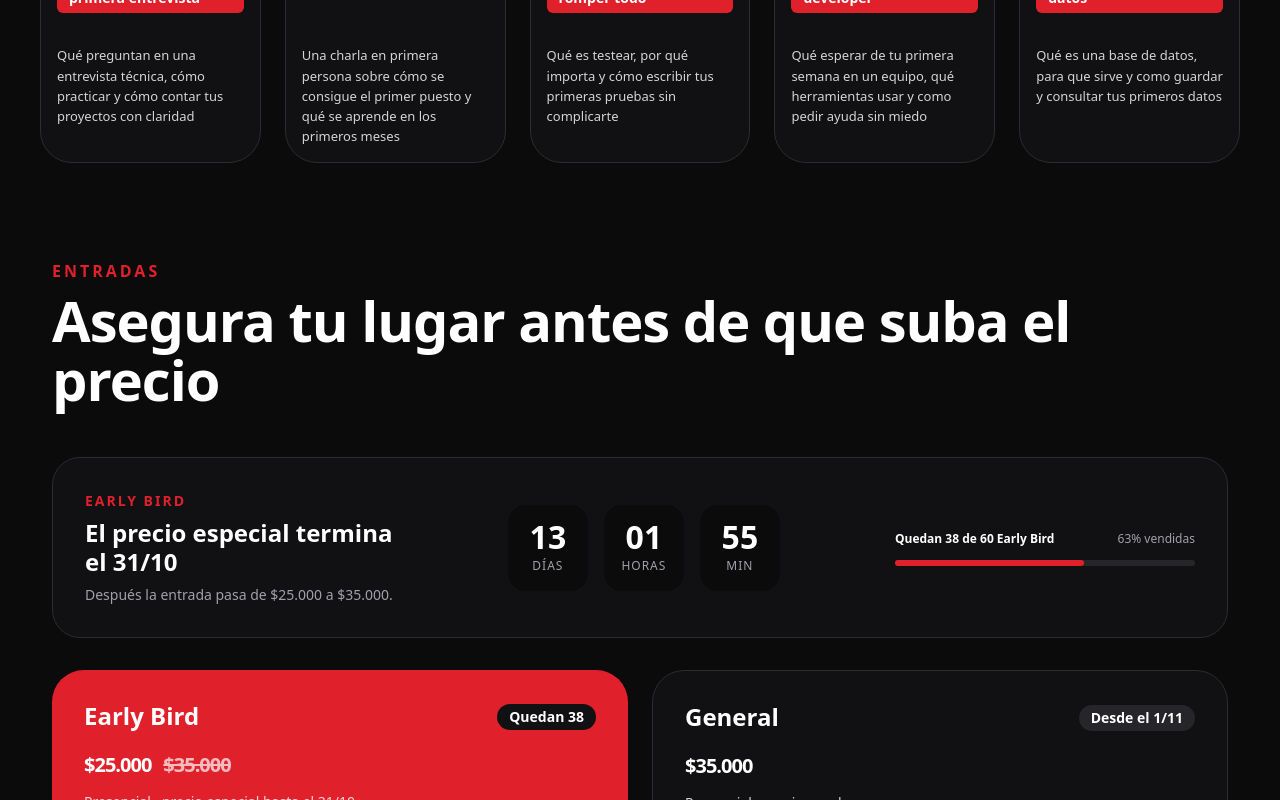
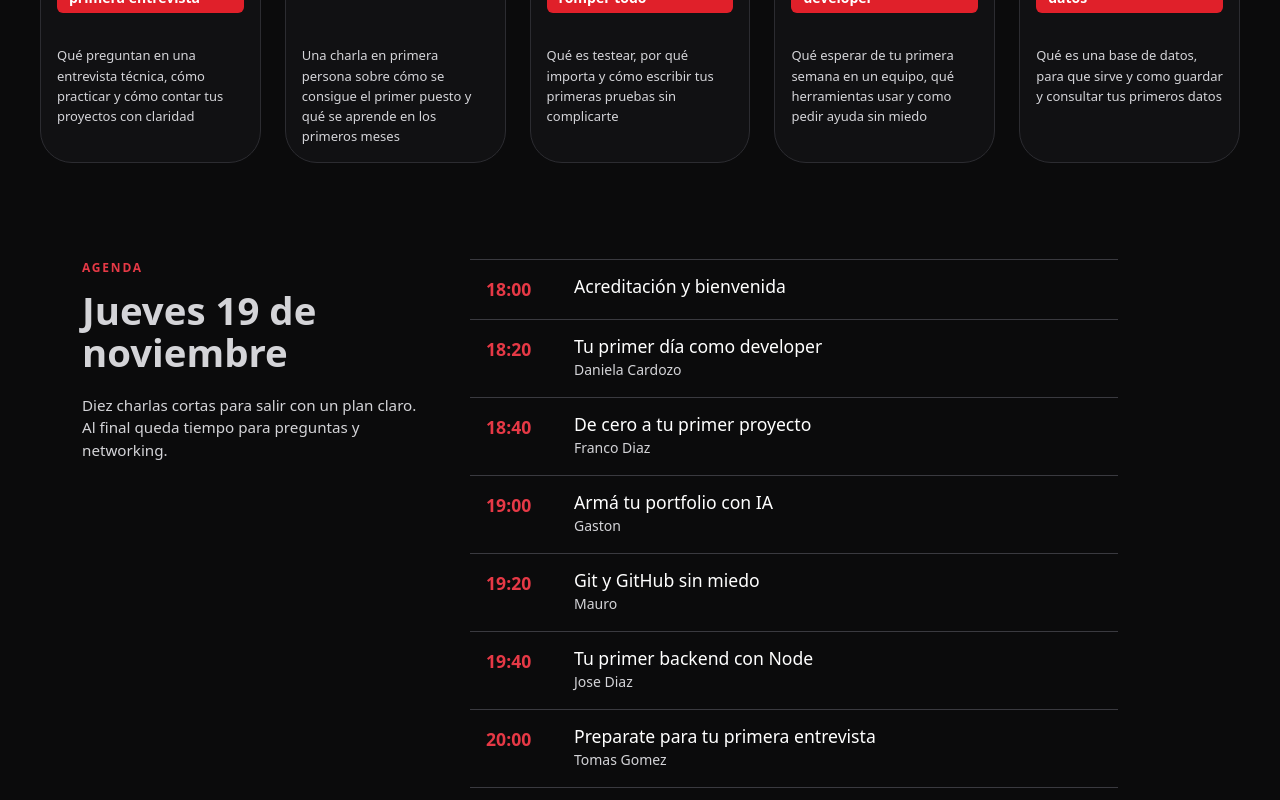
Before and after one commit to IgnacioRuizCode/intervencion-RC, a React (Vite) app: page / in a window 1280 px wide. Shown: the part 2000-2800 px from the top of the page. Built offline with nearby package versions, Linux system fonts and the light colour scheme.

Commit message:
refactor: update styles and structure for consistency across components

```diff
--- a/src/App.tsx
+++ b/src/App.tsx
@@ -6,7 +6,7 @@ import Hero from './components/hero/Hero'
 import TicketSection from './components/tickets/TicketSection'
 import Checkout from './components/checkout/Checkout'
 import Navbar from './components/navbar/navbar'
-
+import Footer from './components/footer/footer'
 
 
 
@@ -17,10 +17,11 @@ function App() {
     <Navbar/>
     <Hero/>
     <SpeakersSection/>
+    <Agenda/>
     <TicketSection/>
     <Checkout/>
-    <Agenda/>
     <Location/>
+    <Footer/>
 
 
     </>
--- a/src/components/footer/footer.css
+++ b/src/components/footer/footer.css
@@ -1,5 +1,5 @@
 .footer {
-  background-color: #0b0b0b;
+  background-color: var(--rc-black);
   padding: 0 40px;
   border-radius: 0 0 24px 24px;
 }
@@ -9,7 +9,7 @@
   justify-content: space-between;
   align-items: center;
   padding: 24px 0;
-  border-top: 1px solid rgba(255, 255, 255, 0.1);
+  border-top: 1px solid var(--rc-border-chip);
 }
 
 .footer__logo {
@@ -31,15 +31,15 @@
   width: 36px;
   height: 36px;
   border-radius: 50%;
-  border: 1px solid rgba(255, 255, 255, 0.15);
-  background-color: rgba(255, 255, 255, 0.05);
-  color: #fff;
+  border: 1px solid var(--rc-border-chip);
+  background-color: var(--rc-surface);
+  color: var(--rc-white);
   font-size: 15px;
   transition: background-color 0.2s;
 }
 
 .footer__redes a:hover {
-  background-color: rgba(255, 255, 255, 0.2);
+  background-color: var(--rc-text-on-white);
 }
 
 @media (max-width: 576px) {
--- a/src/components/navbar/navbar.css
+++ b/src/components/navbar/navbar.css
@@ -4,15 +4,15 @@
   filter: invert(1);
 }
 body {
-  background-color: #0d0d0d;
+  background-color: var(--rc-black);
 }
 
 .logo-icon {
   width: 36px;
   height: 36px;
-  border: 2.5px solid #ffffff;
+  border: 2.5px solid var(--rc-white);
   border-radius: 50%;
-  color: #ffffff;
+  color: var(--rc-white);
   display: flex;
   align-items: center;
   justify-content: center;
@@ -22,7 +22,7 @@ body {
 }
 
 .brand-title {
-  color: #ffffff;
+  color: var(--rc-white);
   font-weight: 800;
   font-size: 16px;
   letter-spacing: -0.5px;
@@ -30,19 +30,19 @@ body {
 }
 
 .brand-subtitle {
-  color: #ebe9e9;
+  color: var(--rc-text-soft);
   font-weight: 600;
   font-size: 9px;
   letter-spacing: 1.5px;
   font-family: Arial, sans-serif;
 }
 .nav-link{
-  color:#fff
+  color:var(--rc-white)
 }
 
 .boton-comprar {
-  background-color: #e52421;
-  color: #fff;
+  background-color: var(--rc-red);
+  color: var(--rc-white);
   border-radius: 50px;
   font-weight: 600;
   font-size: 15px;
@@ -50,8 +50,8 @@ body {
 }
 
 .boton-comprar:hover {
-  background-color: #350807;
-  color: #fff;
+  background-color: var(--rc-red-deep);
+  color: var(--rc-white);
 }
 
 
--- a/src/components/schedule/agenda.css
+++ b/src/components/schedule/agenda.css
@@ -1,6 +1,6 @@
 .agenda {
-  background-color: #0b0b0b;
-  color: #fff;
+  background-color: var(--rc-black);
+  color: var(--rc-white);
 }
 
 .agenda-label {
@@ -17,11 +17,11 @@
   font-weight: 700;
   line-height: 1.1;
   margin-bottom: 1.25rem;
-  color:#cfcfcf
+  color:var(--rc-text-soft)
 }
 
 .agenda-text {
-  color: #cfcfcf;
+  color: var(--rc-text-soft);
   font-size: 0.95rem;
 }
 
@@ -31,11 +31,11 @@
   gap: 1.5rem;
   padding: 1rem ;
   margin-right: 5rem;
-  border-top: 1px solid #2a2a2a;
+  border-top: 1px solid var(--rc-border-chip);
 }
 
 .agenda-item:last-child {
-  border-bottom: 1px solid #2a2a2a;
+  border-bottom: 1px solid var(--rc-border-chip);
 }
 
 .agenda-time {
@@ -52,7 +52,7 @@
 }
 
 .agenda-speaker {
-  color: #9a9a9a;
+  color: var(--rc-text-soft);
 }
 
 @media (max-width: 575px) {
```
